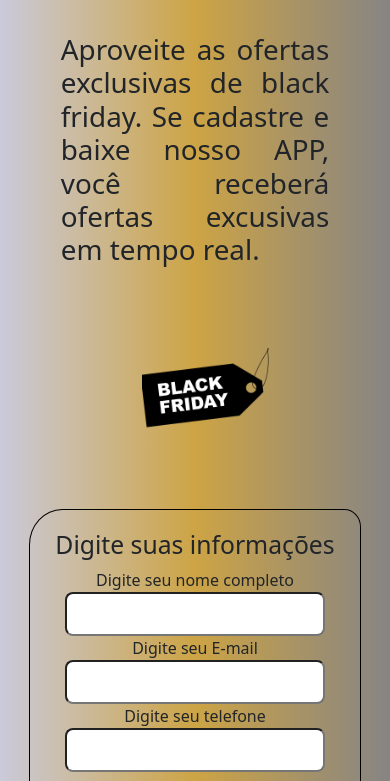
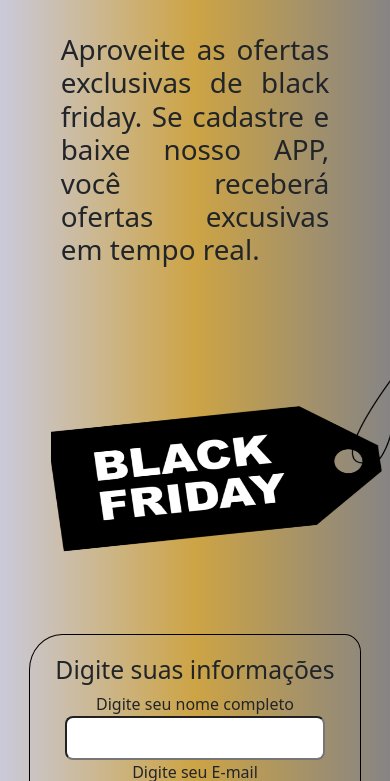
Before and after one commit to renaneliakim1/landing-page-black-friday, a plain HTML site: page index.html in a window 390 px wide. Shown: the part 63-844 px from the top of the page. Drawn offline with nearby package versions, Linux system fonts and the light colour scheme.

Commit message:
correção img

```diff
--- a/style.css
+++ b/style.css
@@ -165,6 +165,13 @@ input [submit]{
 
     }
 
+    .row .col-4{
+        width: 80%;
+        margin: 5%;
+
+    }
+
+
     .col-6 input{
         width: 85%;
     }
```
